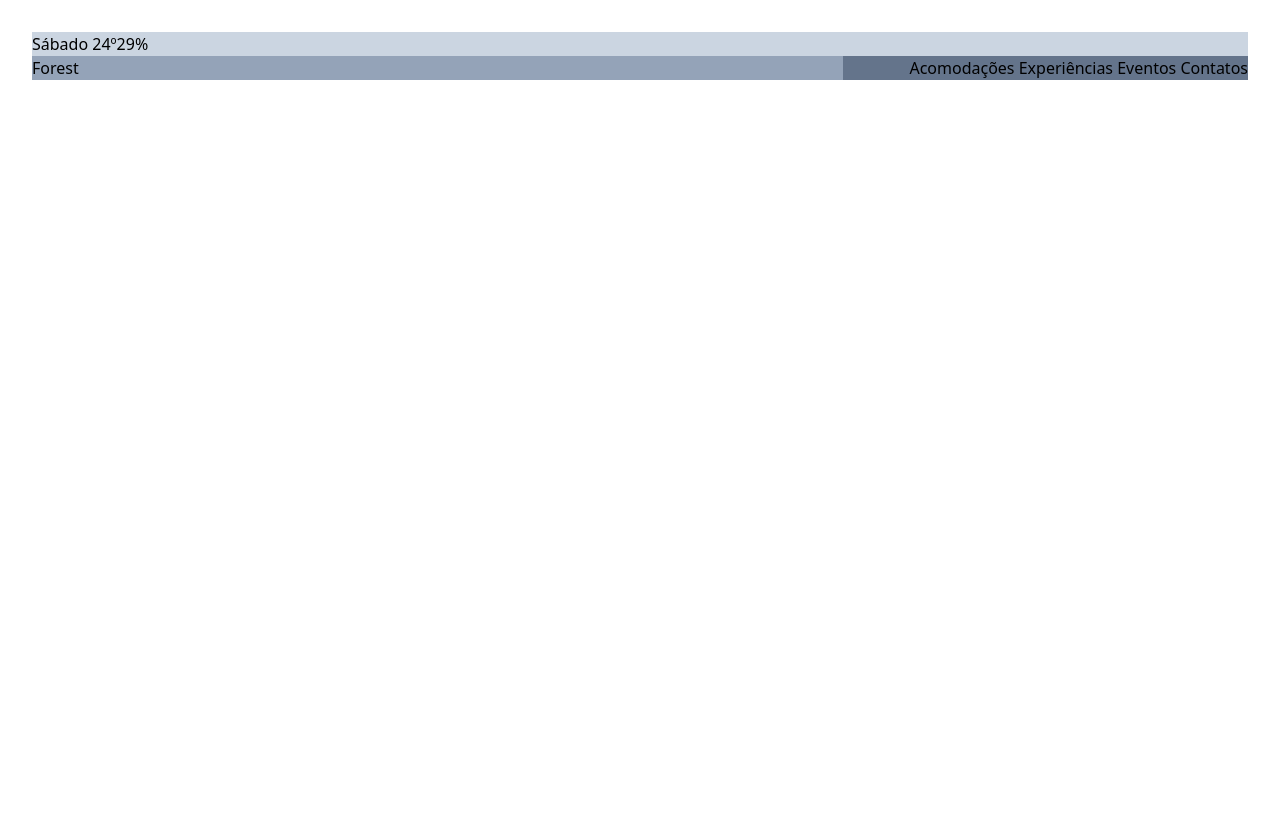
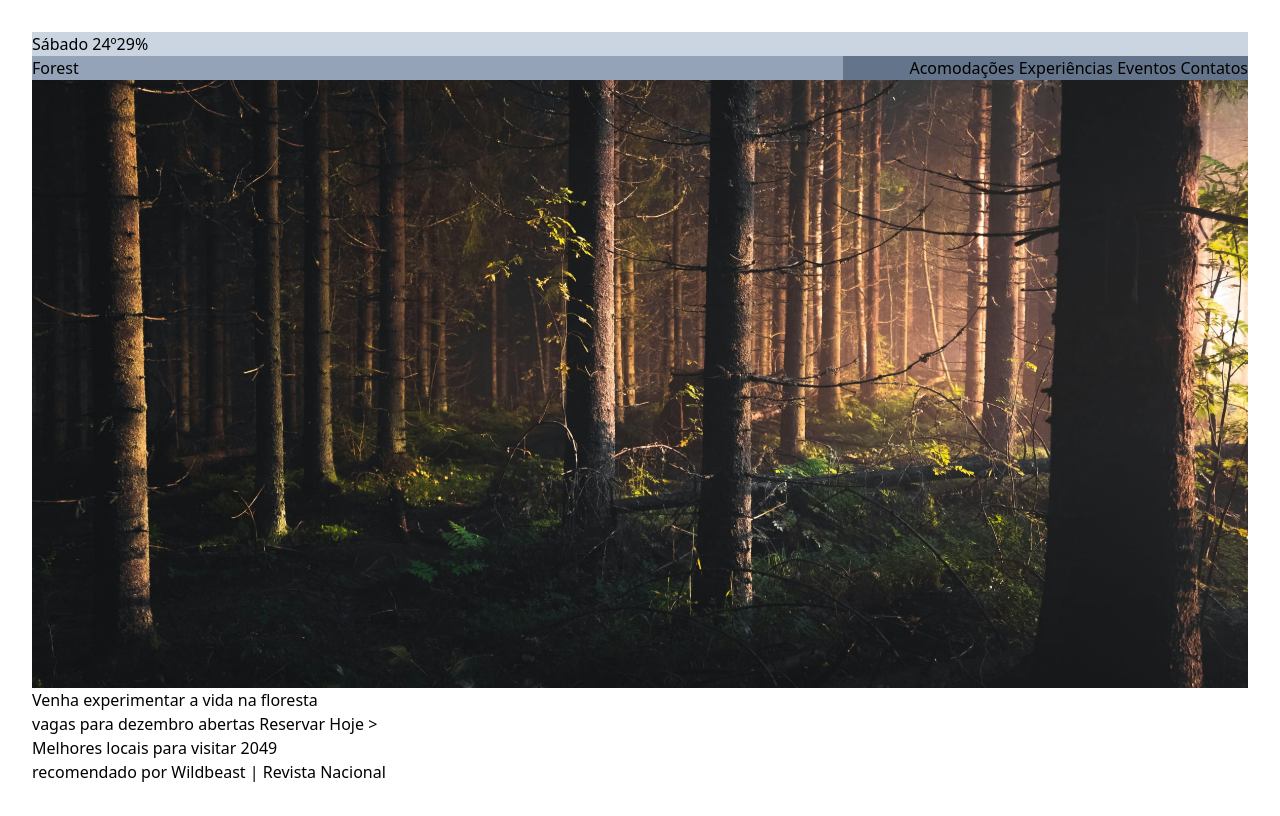
Before and after one commit to xgeovanedamasceno/origamid-tailwindcss-course, a website: page src/index.html in a window 1280 px wide. Drawn offline with Linux system fonts and the light colour scheme.

Commit message:
add cta section

```diff
--- a/src/index.html
+++ b/src/index.html
@@ -21,5 +21,12 @@
         </ul>
       </nav>
     </header>
+    <section>
+      <img src="./img/floresta.jpg" alt="" />
+      <h2>Venha experimentar a vida na floresta</h2>
+      <p>vagas para dezembro abertas <a href="/">Reservar Hoje ></a></p>
+      <p>Melhores locais para visitar <a href="/">2049</a></p>
+      <p>recomendado por Wildbeast | Revista Nacional</p>
+    </section>
   </body>
 </html>
```
